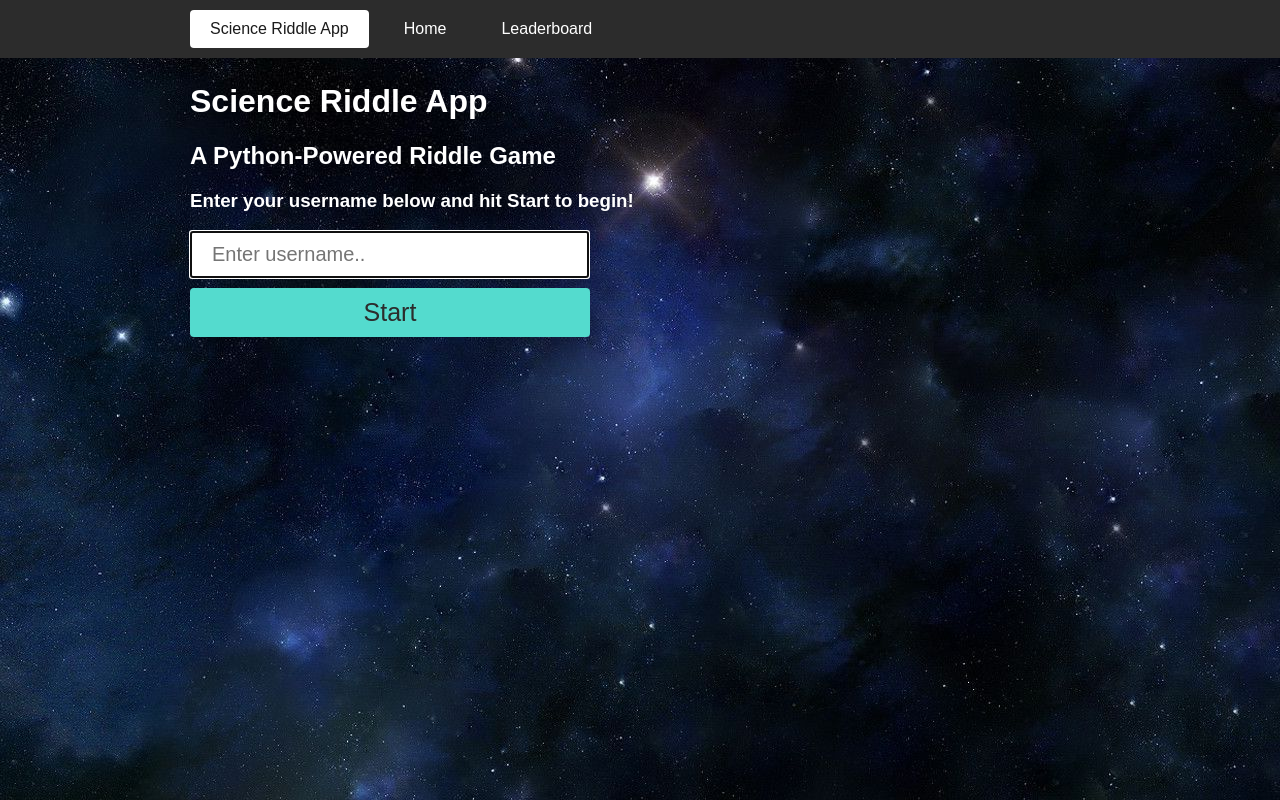
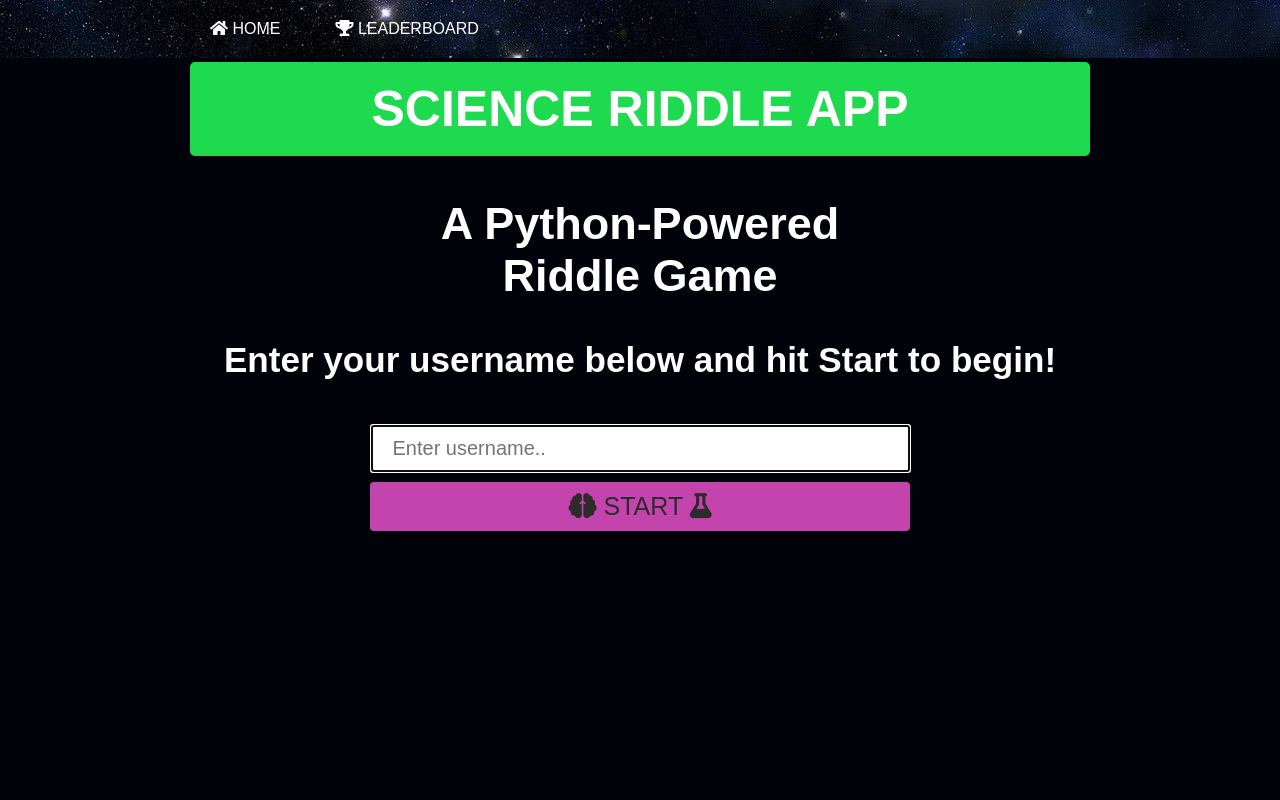
Before and after one commit to charlotteskinner90/practical_python_milestone_riddle_app, a Flask app: page / in a window 1280 px wide. Run offline with Flask 2, Linux system fonts and the light colour scheme; some libraries are stand-ins or nearby versions.

Commit message:
Alter UI

```diff
--- a/static/css/style.css
+++ b/static/css/style.css
@@ -5,15 +5,13 @@ html, body {
 	padding: 0;
 	font-family: 'avenir', sans-serif;
 	color: #ffffff;
-	background-image: url("../images/galaxy.jpg");
-	background-size: auto;
+	background-color: #01030B;
 }
 
 .navbar-nav {
 	margin: 0;
 	list-style: none;
-	background: #2c2c2c;
-	display: inline-block;
+	background-image: url("../images/galaxy.jpg");	display: inline-block;
 	padding: 0;
 	width: 100%;
 }
@@ -77,7 +75,7 @@ input {
 .button {
 	border-radius: 4px;
 	padding: 10px 15px;
-	background-color: #54dbce;
+	background-color: #c344ad;
 	cursor: pointer;
 	color: #2c2c2c;
 	text-align: center;
@@ -109,3 +107,27 @@ input {
 	font-size: 15px;
 	margin-left: 19px;
 }
+.mainTitle{
+	text-align: center;
+    background-color: #1EDA4F;
+    border-radius: 5px;
+    margin-left: auto;
+    margin-right: auto;
+    font-size: 50px;
+    font-weight: bold;
+    padding: 18px;
+}
+.mainText{
+	text-align: center;
+    padding: 5px;
+    margin-left: auto;
+    margin-right: auto;
+    font-size:30px;
+}
+.formInput{
+	text-align: center;
+    width: 60%;
+    padding: 5px;
+    margin-left: auto;
+    margin-right: auto;
+}
--- a/templates/base.html
+++ b/templates/base.html
@@ -3,18 +3,16 @@
     <head>
         <title>Science Riddle App</title>
         <link rel="stylesheet" href="{{ url_for('static', filename='css/style.css') }}" type="text/css" />
+        <link rel="stylesheet" href="https://use.fontawesome.com/releases/v5.6.3/css/all.css" integrity="sha384-UHRtZLI+pbxtHCWp1t77Bi1L4ZtiqrqD80Kn4Z8NTSRyMA2Fd33n5dQ8lWUE00s/" crossorigin="anonymous">
     </head>
     <body>
       <nav class="navbar-nav">
         <ul class="wrapper">
-          <li class="nav-item active">
-            <a class="nav-link" href="{{ url_for('index') }}">Science Riddle App</a>
+          <li class="nav-item">
+            <a class="nav-link" href="{{ url_for('index') }}"><i class="fas fa-home"></i>    HOME</a>
           </li>
           <li class="nav-item">
-            <a class="nav-link" href="{{ url_for('index') }}">Home</a>
-          </li>
-          <li class="nav-item">
-            <a class="nav-link" href="{{ url_for('leaderboard') }}">Leaderboard</a>
+            <a class="nav-link" href="{{ url_for('leaderboard') }}"><i class="fas fa-trophy"></i>    LEADERBOARD</a>
           </li>
           {% if username %}
           <li class="username">Player: {{username}}</li>
--- a/templates/index.html
+++ b/templates/index.html
@@ -1,13 +1,15 @@
 {% extends "base.html" %}
 
 {% block content %}
-	<h1>Science Riddle App</h1>
-	<div>
-		<h2>A Python-Powered Riddle Game</h2>
+	<div class="mainTitle">
+		<header>SCIENCE RIDDLE APP</header>
+	</div>
+	<div class="mainText">
+		<h2>A Python-Powered <br> Riddle Game</h2>
 		<h3>Enter your username below and hit Start to begin!</h3>
 	</div>
-	<form method="POST">
+	<form method="POST" class="formInput">
 		<input autofocus autocomplete="username" type="text" id="username" name="username" placeholder="Enter username..">
-		<button type="submit" class="button">Start</a>
+		<button type="submit" class="button"><i class="fas fa-brain"></i>	START   <i class="fas fa-flask"></i></a>
 	</form>
 {% endblock %}
--- a/templates/leaderboard.html
+++ b/templates/leaderboard.html
@@ -1,7 +1,9 @@
 {% extends "base.html" %}
 
 {% block content %}
-    <h1>Leaderboard</h1>
+<div class="mainTitle">
+    <header>Leaderboard</header>
+</div>
 	<ol class="leaderboard-list answer">
 	{% for item in leaderboard %}
 		<li {% if loop.index < 4 %}style="font-size: 20px; font-weight:bold;margin-left: 25px;"{% endif %}>{{ item.username }}: {{item.score}}</li>
--- a/templates/riddle.html
+++ b/templates/riddle.html
@@ -1,8 +1,10 @@
 {% extends "base.html" %}
 
 {% block content %}
-	<h2>{{riddle_data[riddle_index].question}}</h2>
-	<form method="POST">
+	<div class="mainText">
+		<h2>{{riddle_data[riddle_index].question}}</h2>
+	</div>
+	<form method="POST" class="formInput">
 			<input type="text" id="answer" name="answer" autofocus placeholder="Answer here..." autocomplete="off">
 			<input type="hidden" name="riddle_index" id="riddle_index" value={{riddle_index}}>
 			<button class="button">{% if not is_last_question %}Next Question{% else %}Submit answers{% endif %}</button>
```
